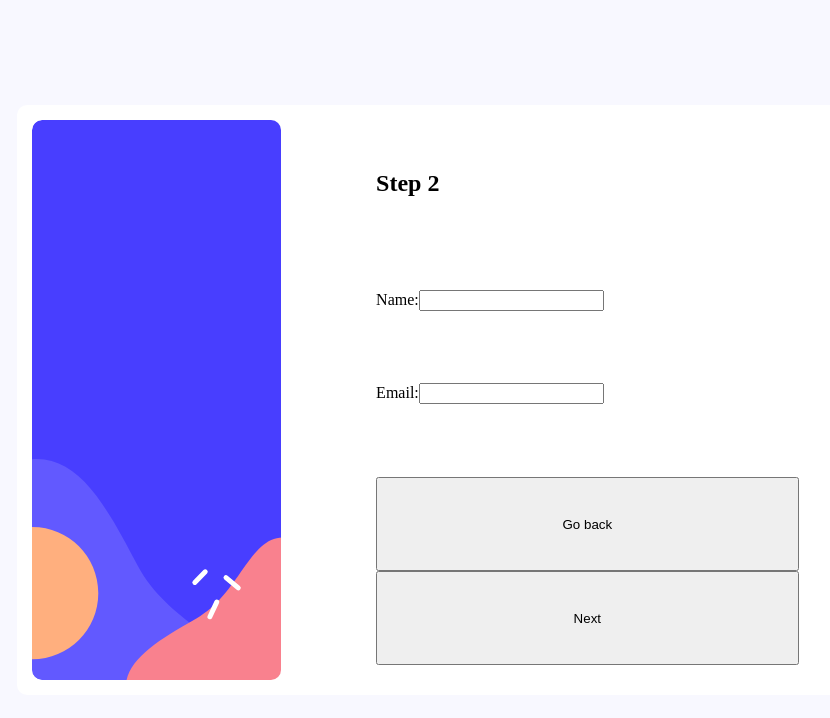
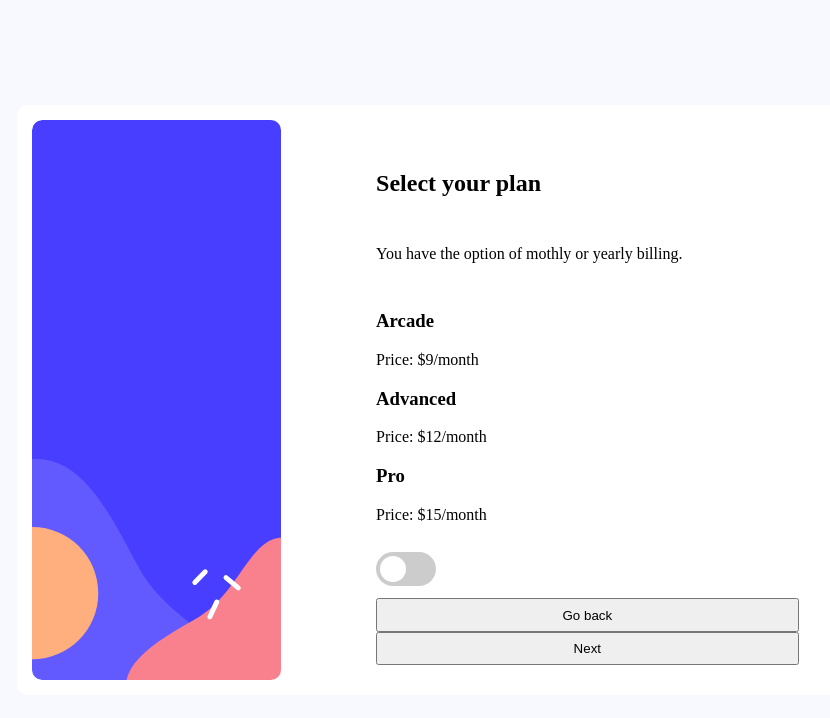
Before and after one commit to EdoardoMiglioli/Multi-step-form-design, a React (Create React App) app in the folder multi-step-form/: page / in a window 1280 px wide. Both pictures are taken after a click on the button "Next". Shown: the top 718 px of the page, without its empty margins (185-1015 px from the left). Built offline with nearby package versions, Linux system fonts and the light colour scheme.

Commit message:
structure step 1

```diff
--- a/multi-step-form/src/components/Steps/Step1.jsx
+++ b/multi-step-form/src/components/Steps/Step1.jsx
@@ -16,12 +16,15 @@ function Step1({ formData, handleChange, onNext }) {
 
   return (
     <div className="step step-1">
-      <h2>Step 1</h2>
+      <h2 className="title">Personal info</h2>
+      <p className="subtitle">Please provide your name, email address and phone number</p>
       <label>
         Name:
         <input
+            className="text-input"
             value={name}
             onChange={handleChange}
+            placeholder="e.g. Stephen King"
             type="text"
             name="name"
         />
@@ -30,8 +33,10 @@ function Step1({ formData, handleChange, onNext }) {
       <label>
         Email address:
         <input
+            className="text-input"
             value={email}
             onChange={handleChange}
+            placeholder="e.g. stephenking@"
             type="text"
             name="email"
         />
@@ -40,8 +45,10 @@ function Step1({ formData, handleChange, onNext }) {
       <label>
         Phone number:
         <input
+            className="text-input"
             value={phone}
             onChange={handleChange}
+            placeholder="e.g. +1 234 567 890"
             type="text"
             name="email"
         />
--- a/multi-step-form/src/components/Steps/Step2.jsx
+++ b/multi-step-form/src/components/Steps/Step2.jsx
@@ -1,4 +1,6 @@
 import React from 'react';
+import PlanSelection from '../StepsComponents/PlanSection';
+import SwitchSection from '../StepsComponents/SwitchSection';
 
 function Step2({ formData, handleChange, onNext, onPrev }) {
   const { name, email } = formData;
@@ -27,22 +29,10 @@ function Step2({ formData, handleChange, onNext, onPrev }) {
 
   return (
     <div className="step step-2">
-      <h2>Step 2</h2>
-      <label>
-        Name:
-        <input
-            value={name}
-            onChange={handleChange}
-        />
-      </label>
-
-      <label>
-        Email:
-        <input
-            value={email}
-            onChange={handleChange}
-        />
-      </label>
+      <h2 className="title">Select your plan</h2>
+      <p className="subtitle">You have the option of mothly or yearly billing.</p>
+      <PlanSelection />
+      <SwitchSection />
 
       <button onClick={handlePrev}>Go back</button>
       <button onClick={handleNext}>Next</button>
--- /dev/null
+++ b/multi-step-form/src/components/StepsComponents/PlanCard.jsx
@@ -0,0 +1,14 @@
+import React from 'react';
+
+const PlanCard = ({ title, price, imageName }) => {
+
+
+    return (
+      <div className="plan-card">
+        <h3 className="plan-card-title">{title}</h3>
+        <p className="plan-card-price">Price: {price}</p>
+      </div>
+    );
+};
+
+export default PlanCard;
--- /dev/null
+++ b/multi-step-form/src/components/StepsComponents/PlanSection.jsx
@@ -0,0 +1,35 @@
+// PlanSelection.js
+import React, { useState } from 'react';
+import PlanCard from './PlanCard';
+
+const PlanSelection = ({ setSelectedPlan }) => {
+
+    const handleSelectPlan = (plan) => {
+        setSelectedPlan(plan);
+    };
+
+    return (
+        <div className="plan-cards">
+            <PlanCard
+              title="Arcade"
+              price="$9/month"
+              imageName="icon-arcade.svg"
+              onClick={() => handleSelectPlan("Arcade")}
+            />
+            <PlanCard
+              title="Advanced"
+              price="$12/month"
+              imageName="icon-advanced.svg"
+              onClick={() => handleSelectPlan("Advanced")}
+            />
+            <PlanCard
+              title="Pro"
+              price="$15/month"
+              imageName="icon-pro.svg"
+              onClick={() => handleSelectPlan("Pro")}
+            />
+        </div>
+    );
+};
+
+export default PlanSelection;
--- /dev/null
+++ b/multi-step-form/src/components/StepsComponents/SwitchSection.jsx
@@ -0,0 +1,19 @@
+// SwitchSection.js
+import React, { useState } from 'react';
+
+const SwitchSection = () => {
+    const [isChecked, setIsChecked] = useState(false);
+
+    const handleChange = () => {
+      setIsChecked(!isChecked);
+    };
+
+    return (
+        <label class="switch">
+            <input type="checkbox" />
+            <span class="slider round"></span>
+        </label>
+    );
+};
+
+export default SwitchSection;
--- a/multi-step-form/src/styles/step.css
+++ b/multi-step-form/src/styles/step.css
@@ -2,3 +2,65 @@
     display: grid;
     margin: 30px 80px 15px;
 }
+
+.switch {
+    position: relative;
+    display: inline-block;
+    width: 60px;
+    height: 34px;
+  }
+
+  /* Hide default HTML checkbox */
+  .switch input {
+    opacity: 0;
+    width: 0;
+    height: 0;
+  }
+
+  /* The slider */
+  .slider {
+    position: absolute;
+    cursor: pointer;
+    top: 0;
+    left: 0;
+    right: 0;
+    bottom: 0;
+    background-color: #ccc;
+    -webkit-transition: .4s;
+    transition: .4s;
+  }
+
+  .slider:before {
+    position: absolute;
+    content: "";
+    height: 26px;
+    width: 26px;
+    left: 4px;
+    bottom: 4px;
+    background-color: white;
+    -webkit-transition: .4s;
+    transition: .4s;
+  }
+
+  input:checked + .slider {
+    background-color: #2196F3;
+  }
+
+  input:focus + .slider {
+    box-shadow: 0 0 1px #2196F3;
+  }
+
+  input:checked + .slider:before {
+    -webkit-transform: translateX(26px);
+    -ms-transform: translateX(26px);
+    transform: translateX(26px);
+  }
+
+  /* Rounded sliders */
+  .slider.round {
+    border-radius: 34px;
+  }
+
+  .slider.round:before {
+    border-radius: 50%;
+  }
```
